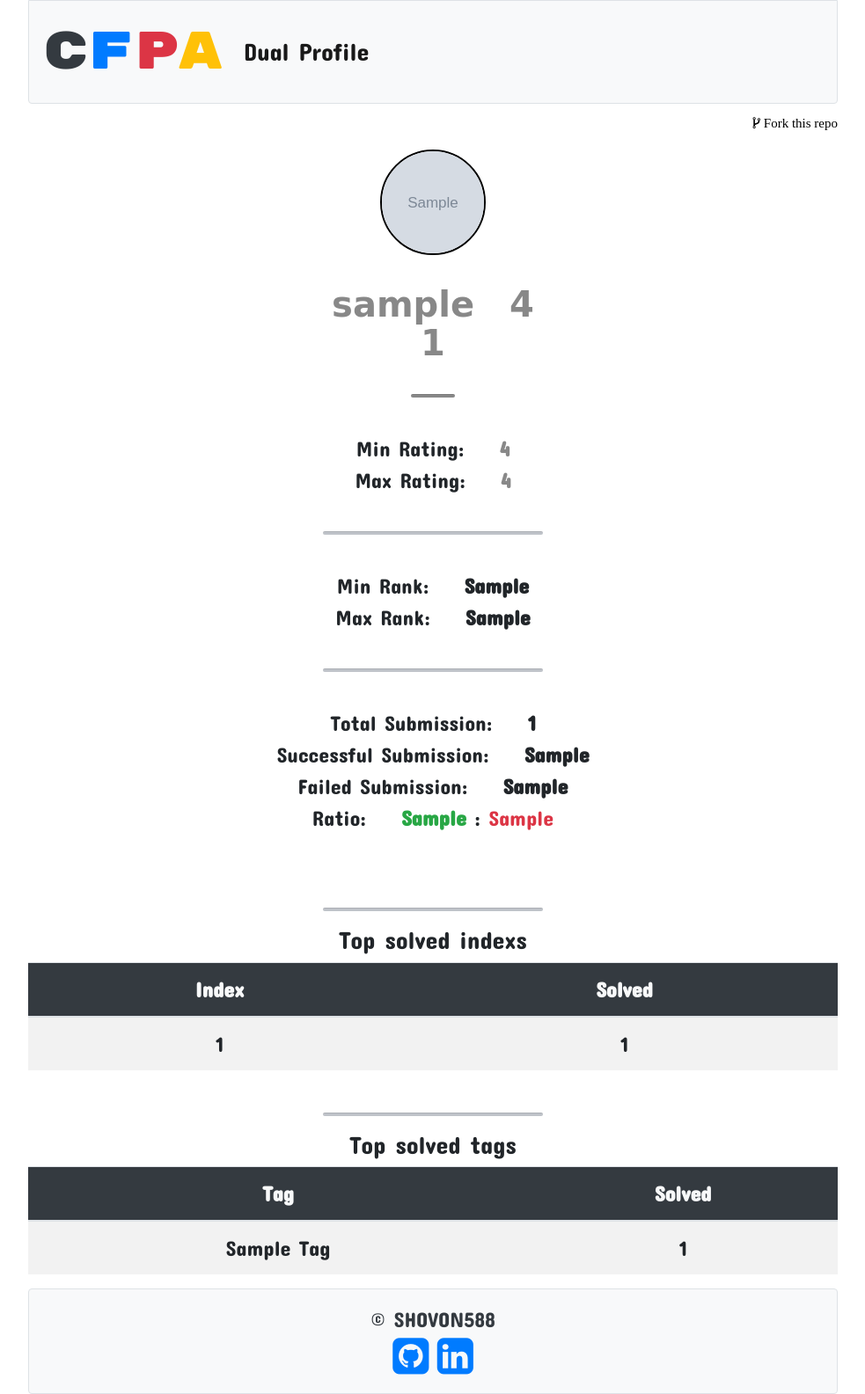
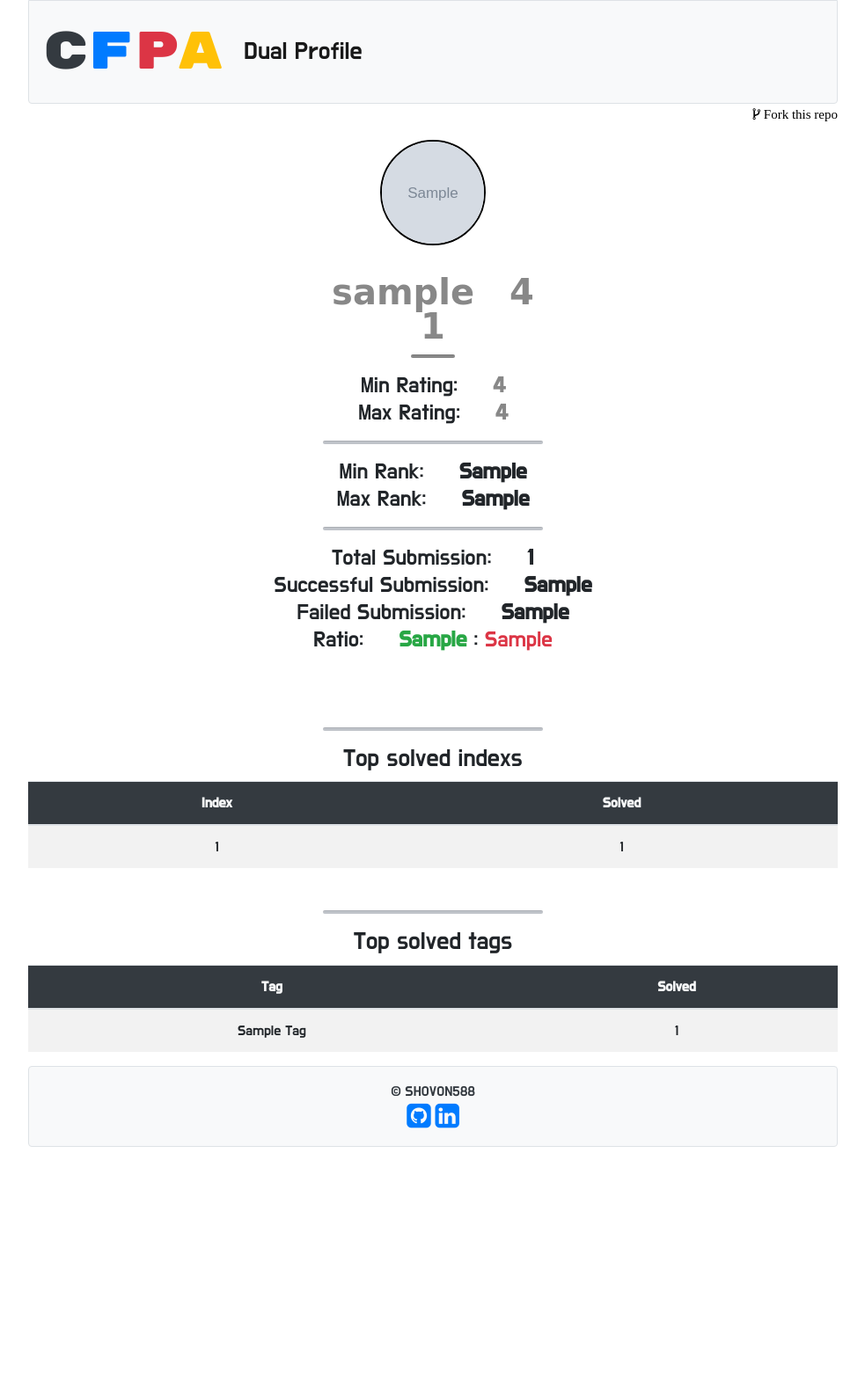
Before and after one commit to Shovon588/codeforces_profile_analyzer, a Django app: template cf_profile_analyzer/analyzer/templates/analyzer/single.html in a window 1280 px wide. Shown: the whole page at 88% size, without its empty margins (148-1131 px from the left). After the commit the page ends 1304 px from the top, so only its background shows below. Run offline with Django 3.2, Linux system fonts and the light colour scheme; the template is opened without the code that fills it: most values are stand-ins (such as "Sample title", 1, 10 or a date in 2020); grey boxes marked "Sample" are stand-in pictures; some libraries are stand-ins or nearby versions.

Commit message:
Minor styling fix

```diff
--- a/cf_profile_analyzer/analyzer/static/css/master.css
+++ b/cf_profile_analyzer/analyzer/static/css/master.css
@@ -1,6 +1,6 @@
 body {
-  font-family: 'Concert One', cursive;
-  font-size: 1.5em;
+  font-family: 'Do Hyeon', sans-serif;
+  min-width: 400px;
 }
 
 .big-brand{
@@ -9,7 +9,7 @@ body {
 }
 
 .input-form {
-  min-height: 70px;
+  height: 60px;
   font-size: 22px;
 }
 
@@ -22,7 +22,8 @@ body {
 
 .info-space {
   margin-bottom: 10%;
-  line-height: 20px;
+  line-height: 15px;
+  font-size: 25px;
 }
 
 .handle {
--- a/cf_profile_analyzer/analyzer/templates/analyzer/base.html
+++ b/cf_profile_analyzer/analyzer/templates/analyzer/base.html
@@ -7,7 +7,7 @@
   <title>{%block title_block%}{% endblock %}</title>
 
   <link rel="stylesheet" href="https://stackpath.bootstrapcdn.com/bootstrap/4.4.1/css/bootstrap.min.css" integrity="sha384-Vkoo8x4CGsO3+Hhxv8T/Q5PaXtkKtu6ug5TOeNV6gBiFeWPGFN9MuhOf23Q9Ifjh" crossorigin="anonymous">
-  <link href="https://fonts.googleapis.com/css2?family=Concert+One&family=Rubik+Mono+One&display=swap" rel="stylesheet">
+  <link href="https://fonts.googleapis.com/css2?family=Do+Hyeon&family=Rubik+Mono+One&display=swap" rel="stylesheet">
   <link href="//maxcdn.bootstrapcdn.com/font-awesome/4.1.0/css/font-awesome.min.css" rel="stylesheet">
   <link rel="stylesheet" href="{% static 'css/master.css' %}">
 
--- a/cf_profile_analyzer/analyzer/templates/analyzer/dual.html
+++ b/cf_profile_analyzer/analyzer/templates/analyzer/dual.html
@@ -132,7 +132,7 @@
         </form>
       </center>
     </div>
-    <br><br><br><br>
+    <br><br><br>
     {% endif %}
   </div>
 
--- a/cf_profile_analyzer/analyzer/templates/analyzer/single.html
+++ b/cf_profile_analyzer/analyzer/templates/analyzer/single.html
@@ -21,15 +21,15 @@
 
 
       <div class="info-space mt-3">
-        <p class="handle"><a href="https://codeforces.com/profile/{{data.handle}}" style="color: {{ data.curColor }}">{{ data.handle }}</a><span class="tab" style="color: {{ data.curColor }}">{{ data.rating }}</span></p>
+        <p class="handle"><a href="https://codeforces.com/profile/{{data.handle}}" style="color: {{ data.curColor }}">{{ data.handle }}</a><a class="tab" style="color: {{ data.curColor }}">{{ data.rating }}</a></p>
         <p class="rank mt-4" style="color: {{ data.curColor }}">{{ data.rank|title }}</p>
-        <hr class="style-seperate my-5" style="background-color: {{ data.curColor }}">
+        <hr class="style-seperate my-4" style="background-color: {{ data.curColor }}">
         <p>Min Rating:<span style="color: {{ contest_info.minColor }}" class="tab">{{ contest_info.minRating }}</span></p>
         <p>Max Rating:<span style="color: {{ data.maxColor }}" class="tab">{{ data.maxRating }}</span></p>
-        <hr class="seperate my-5">
+        <hr class="seperate my-4">
         <p>Min Rank:<span class="tab">{{ contest_info.minStanding }}</span></p>
         <p>Max Rank:<span class="tab">{{ contest_info.maxStanding }}</span></p>
-        <hr class="seperate my-5">
+        <hr class="seperate my-4">
         <p>Total Submission:<span class="tab">{{ submission_info.totalSub }}</span></p>
         <p>Successful Submission:<span class="tab">{{ submission_info.successSub }}</span></p>
         <p>Failed Submission:<span class="tab">{{ submission_info.failedSub }}</span></p>
@@ -90,11 +90,11 @@
       <center>
         <form class="w-75" method="POST">
           {% csrf_token %}
-          <input class="form-control mr-sm-2 input-form" action="/" name="handle" placeholder="Codeforces Handle" required>
+          <input type="text" class="form-control mr-sm-2 input-form" action="/" name="handle" placeholder="Codeforces Handle" required>
           <button class="btn btn-outline-success mt-3" type="submit">Go, Fetch!</button>
         </form>
     </div>
-    <br><br><br><br><br><br>
+    <br><br><br><br><br>
     {% endif %}
   </div>
 
```
